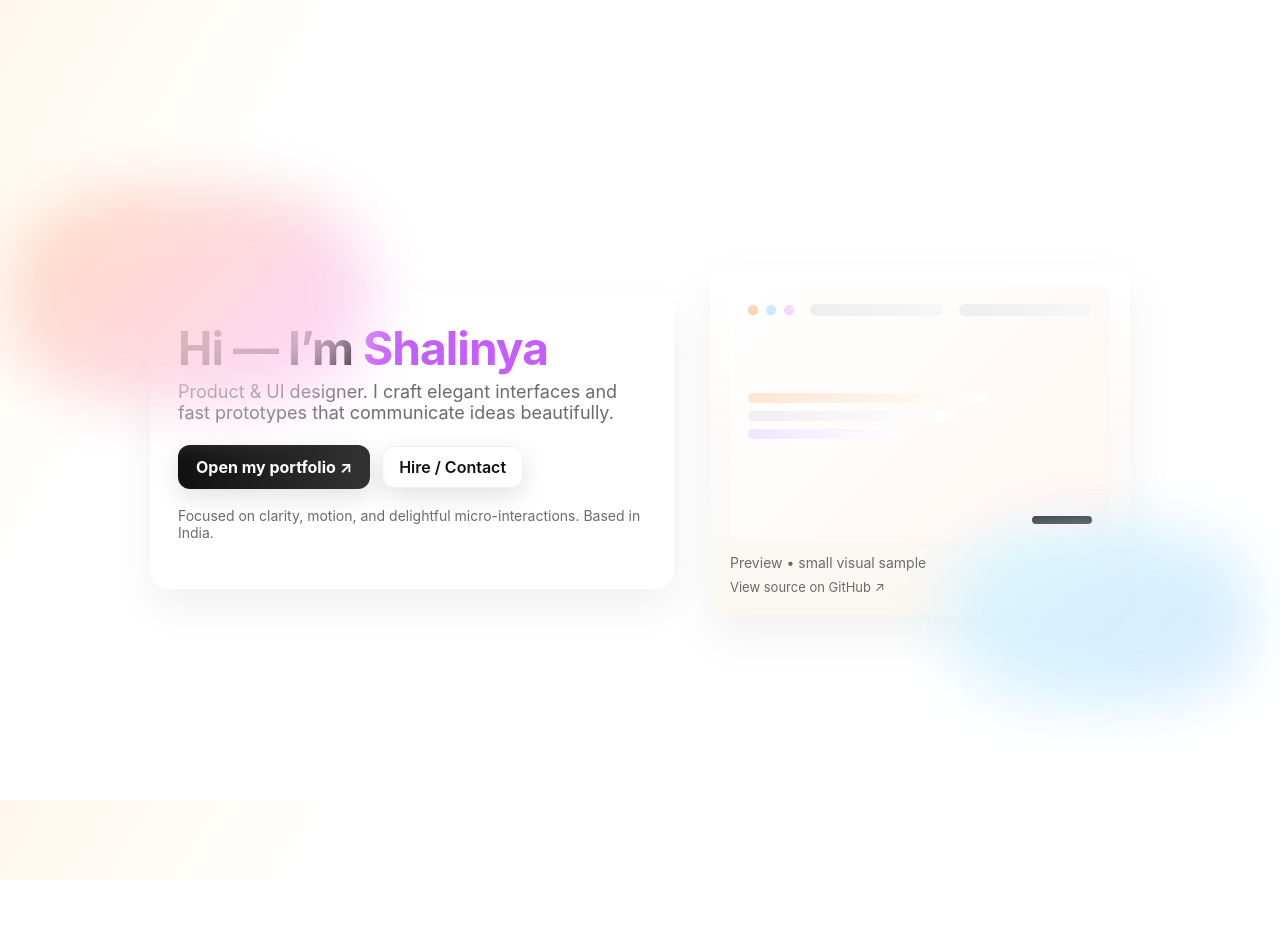
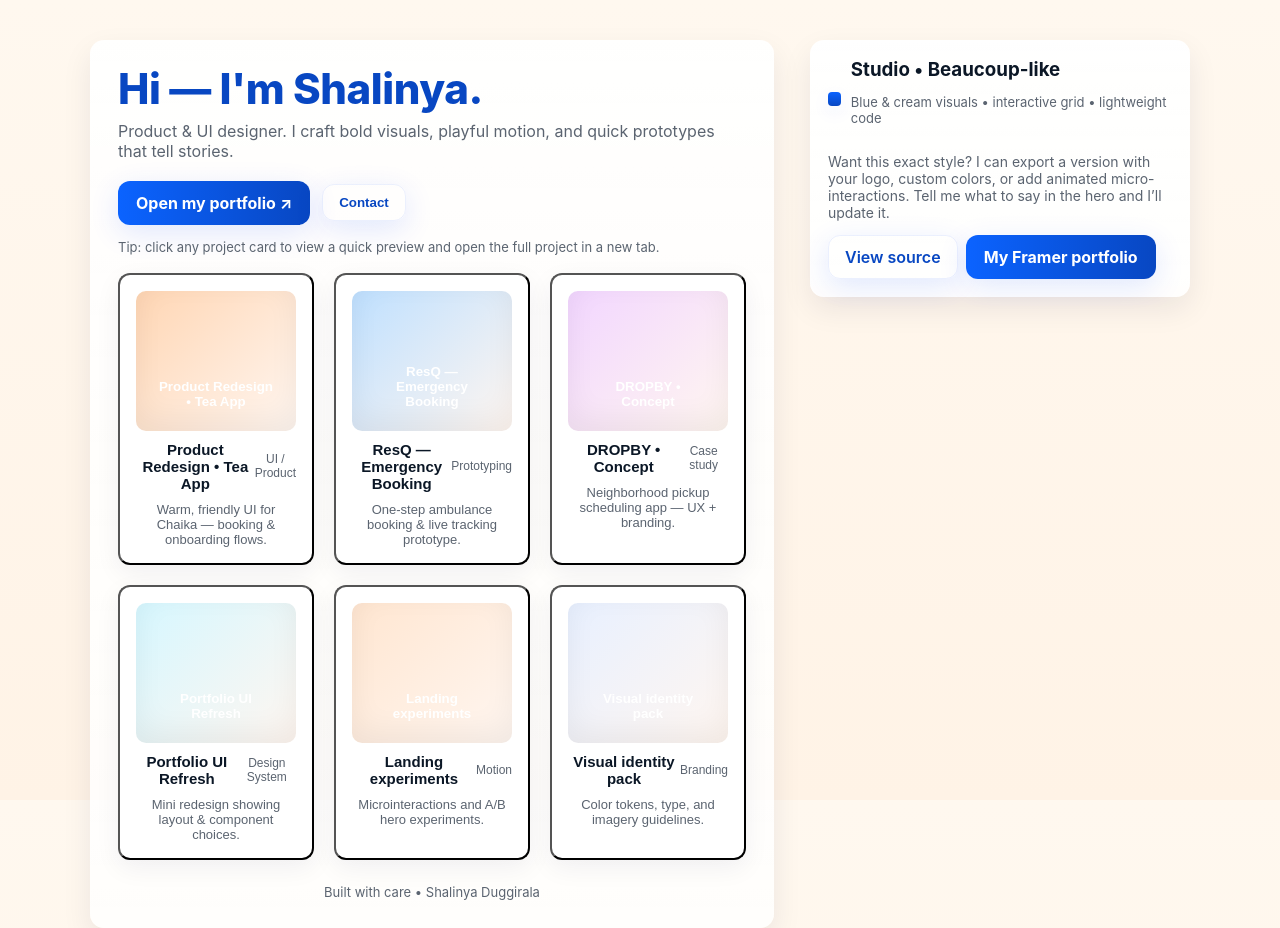
Before and after one commit to ShalinyaDuggirala/NEWFolios, a plain HTML site: page index.html in a window 1280 px wide. Before the commit the page ends 880 px from the top, so only its background shows below. Drawn offline with Linux system fonts and the light colour scheme.

Commit message:
Update index.html

```diff
--- a/index.html
+++ b/index.html
@@ -4,142 +4,256 @@
 <meta charset="utf-8" />
 <meta name="viewport" content="width=device-width,initial-scale=1" />
 <title>Hi — I'm Shalinya • Portfolio</title>
-<link rel="preconnect" href="https://fonts.gstatic.com" crossorigin>
 <style>
-  /* Fonts (system fallback friendly) */
   :root{
-    --bg1: #ffecd2;
-    --bg2: #fcb69f;
-    --accent: #111;
-    --muted: #6b6b6b;
+    --cream: #fff8ef;
+    --cream-2: #fff3e6;
+    --blue-1: #0b63ff;   /* main accent */
+    --blue-2: #0847c2;   /* dark accent */
+    --muted: #5b6470;
+    --card: #ffffff;
+    --glass: rgba(255,255,255,0.66);
+    --shadow: 0 12px 30px rgba(11,25,60,0.08);
+    --radius: 14px;
+    --gap: 20px;
   }
-  @media (prefers-reduced-motion: no-preference){
-    :root{ --float-anim: 10s linear infinite; }
-  }
-  html,body{height:100%;margin:0}
+  *{box-sizing:border-box}
+  html,body{height:100%;margin:0;font-family:Inter, system-ui, -apple-system, "Segoe UI", Roboto, "Helvetica Neue", Arial;color:#0b1726}
   body{
-    font-family: Inter, ui-sans-serif, system-ui, -apple-system, "Segoe UI", Roboto, "Helvetica Neue", Arial;
-    color:var(--accent);
+    background: linear-gradient(180deg,var(--cream) 0%, var(--cream-2) 100%);
     -webkit-font-smoothing:antialiased;
     -moz-osx-font-smoothing:grayscale;
-    background: linear-gradient(120deg,#fff7ec 0%, #fff 20%), radial-gradient(600px 400px at 10% 10%, rgba(255,200,160,0.20), transparent 20%), radial-gradient(500px 350px at 90% 90%, rgba(200,160,255,0.06), transparent 20%);
-    display:flex;align-items:center;justify-content:center;padding:40px;
+    padding:40px;
+    display:flex;
+    align-items:flex-start;
+    justify-content:center;
   }
 
-  /* container card */
-  .stage{
-    max-width:980px;width:100%;position:relative;display:grid;grid-template-columns:1fr 420px;gap:36px;align-items:center;
+  /* stage */
+  .wrap{max-width:1100px;width:100%;display:grid;grid-template-columns:1fr 380px;gap:36px;align-items:start}
+  @media (max-width:980px){ .wrap{grid-template-columns:1fr; padding:0 12px} }
+
+  /* HERO */
+  .hero{
+    background: linear-gradient(180deg, rgba(255,255,255,0.9), rgba(255,255,255,0.82));
+    border-radius:var(--radius);
+    padding:28px;
+    box-shadow:var(--shadow);
+    position:relative;
+    overflow:visible;
   }
+  #hero-title{font-size:42px;line-height:1.02;margin:0 0 10px;font-weight:800;letter-spacing:-0.01em;color:var(--blue-2)}
+  #hero-sub{margin:0 0 20px;color:var(--muted);font-size:16px;max-width:62ch}
+  .hero .actions{display:flex;gap:12px;align-items:center}
+  .btn{
+    display:inline-flex;align-items:center;gap:10px;padding:12px 18px;border-radius:12px;text-decoration:none;font-weight:700;cursor:pointer;border:none;
+    background:linear-gradient(90deg,var(--blue-1),var(--blue-2));color:#fff;box-shadow:0 8px 30px rgba(11,63,255,0.12);
+  }
+  .btn.ghost{background:transparent;color:var(--blue-2);border:1px solid rgba(11,63,255,0.08);font-weight:600;padding:10px 16px}
+  .note{margin-top:14px;color:var(--muted);font-size:13px}
 
-  /* left: big headline */
-  .hero{
-    padding:34px 28px;border-radius:18px;background:linear-gradient(180deg, rgba(255,255,255,0.85), rgba(255,255,255,0.7));
-    box-shadow:0 18px 40px rgba(15,15,15,0.06);backdrop-filter: blur(6px);
+  /* GRID */
+  .grid-wrap{margin-top:18px}
+  .grid{
+    display:grid;
+    grid-template-columns:repeat(3, 1fr);
+    gap:var(--gap);
   }
-  h1{
-    margin:0 0 10px;font-size:46px;line-height:1.02;letter-spacing:-0.02em;
-    font-weight:700;
+  @media (max-width:980px){ .grid{grid-template-columns:repeat(2,1fr)} }
+  @media (max-width:520px){ .grid{grid-template-columns:1fr} }
+
+  .card{
+    background:var(--card);
+    border-radius:12px;
+    padding:16px;
+    box-shadow:0 8px 26px rgba(8,20,60,0.06);
+    cursor:pointer;
+    transform-origin:center;
+    transition:transform 280ms cubic-bezier(.2,.9,.2,1), box-shadow 280ms;
+    display:flex;flex-direction:column;gap:10px;
   }
-  p.lead{margin:0 0 22px;color:var(--muted);font-size:18px;max-width:50ch}
-  .ctas{display:flex;gap:12px;align-items:center}
-  .btn{
-    display:inline-flex;align-items:center;gap:10px;padding:12px 18px;border-radius:12px;text-decoration:none;font-weight:700;
-    background:linear-gradient(90deg,#111,#333);color:#fff;border:none;cursor:pointer;
-    box-shadow:0 8px 24px rgba(17,17,17,0.12);
+  .card:focus{outline:4px solid rgba(11,99,255,0.12)}
+  .card:hover{transform:translateY(-8px) rotateX(6deg); box-shadow:0 24px 60px rgba(8,20,60,0.09)}
+  .thumb{
+    height:140px;border-radius:10px;background:linear-gradient(135deg,var(--blue-1),#9fb8ff);display:flex;align-items:end;padding:12px;color:white;font-weight:700;
+    box-shadow:inset 0 -10px 30px rgba(0,0,0,0.06);
   }
-  .btn.secondary{background:transparent;color:var(--accent);border:1px solid rgba(0,0,0,0.06);font-weight:600;padding:10px 16px}
-  .btn:focus{outline:3px solid rgba(0,0,0,0.08);outline-offset:4px}
+  .meta{display:flex;justify-content:space-between;align-items:center}
+  .title{font-size:15px;font-weight:700;color:#0b1726}
+  .tag{font-size:12px;color:var(--muted)}
 
-  /* right: preview card with soft mock */
+  /* RIGHT PANEL */
   .panel{
-    padding:20px;border-radius:16px;background: linear-gradient(180deg, rgba(255,255,255,0.9), rgba(250,245,240,0.85));
-    box-shadow:0 20px 50px rgba(12,12,12,0.06);
+    position:sticky;top:36px;
+    background:linear-gradient(180deg, rgba(255,255,255,0.95), rgba(255,255,255,0.9));
+    border-radius:var(--radius);padding:18px;box-shadow:var(--shadow);
   }
-  .panel .mock{
-    border-radius:12px;height:220px;background:linear-gradient(135deg,#fff,#fff6f2);
-    display:flex;flex-direction:column;gap:10px;padding:18px;
-  }
-  .dotrow{display:flex;gap:8px;align-items:center}
-  .dot{width:10px;height:10px;border-radius:50%;background:#ffd6b4;box-shadow:inset 0 -1px 0 rgba(0,0,0,0.06)}
-  .line{height:12px;background:linear-gradient(90deg,#eee,#f7f7f7);border-radius:6px;margin-left:8px;flex:1;align-self:center}
+  .panel h3{margin:0 0 8px}
+  .small{color:var(--muted);font-size:14px}
 
-  /* floating decorative blobs */
-  .blob{
-    position:absolute;border-radius:40%;
-    transform-origin:center;
-    filter: blur(28px);
-    opacity:0.85;
-  }
-  .b1{width:360px;height:220px;left:-140px;top:-80px;background:linear-gradient(135deg,#ffd6b4,#fbd0ff);animation:float1 var(--float-anim) infinite}
-  .b2{width:300px;height:180px;right:-120px;bottom:-90px;background:linear-gradient(135deg,#d6f7ff,#cde7ff);animation:float2 calc(var(--float-anim) * 1.2) infinite}
-  @keyframes float1{0%{transform:translateY(0) rotate(0deg)}50%{transform:translateY(-18px) rotate(6deg)}100%{transform:translateY(0) rotate(0deg)}}
-  @keyframes float2{0%{transform:translateY(0) rotate(0deg)}50%{transform:translateY(22px) rotate(-6deg)}100%{transform:translateY(0) rotate(0deg)}}
+  /* decorative header accent */
+  .accent-row{display:flex;gap:10px;align-items:center;margin-bottom:12px}
+  .accent-dot{width:14px;height:14px;border-radius:4px;background:linear-gradient(180deg,var(--blue-1),var(--blue-2));box-shadow:0 6px 18px rgba(11,63,255,0.08)}
 
-  /* responsive */
-  @media (max-width:980px){
-    .stage{grid-template-columns:1fr;gap:18px}
-    h1{font-size:34px}
-    .panel{order:1}
-  }
-  @media (max-width:480px){
-    body{padding:20px}
-    h1{font-size:28px}
-    p.lead{font-size:15px}
-    .mock{height:160px}
-  }
+  /* modal */
+  .modal-backdrop{position:fixed;inset:0;display:none;align-items:center;justify-content:center;background:rgba(6,10,20,0.48);z-index:60;padding:20px}
+  .modal{background:var(--card);max-width:820px;width:100%;border-radius:12px;padding:20px;box-shadow:0 30px 80px rgba(6,12,28,0.3)}
+  .modal .row{display:flex;gap:18px;align-items:flex-start}
+  .modal .preview{flex:1;background:linear-gradient(135deg,#f6fbff,#eef6ff);border-radius:8px;height:260px;display:flex;align-items:center;justify-content:center;font-weight:700;color:var(--blue-2)}
+  .modal .info{width:320px}
+  .close-btn{background:transparent;border:1px solid rgba(11,63,255,0.08);padding:8px 12px;border-radius:10px;cursor:pointer}
 
-  /* subtle entrance */
-  .hero, .panel{transform:translateY(8px);opacity:0;animation:enter 700ms ease forwards 120ms}
-  .panel{animation-delay:220ms}
-  @keyframes enter{to{transform:none;opacity:1}}
+  /* small helpers */
+  .muted{color:var(--muted);font-size:13px}
+  footer{margin-top:24px;color:var(--muted);font-size:13px;text-align:center}
+
+  /* subtle entrance animation */
+  .hero, .panel, .grid .card{opacity:0;transform:translateY(12px);animation:enter 560ms ease forwards}
+  .hero{animation-delay:80ms}.panel{animation-delay:160ms}.grid .card{animation-delay:220ms}
+  @keyframes enter{to{opacity:1;transform:none}}
+
 </style>
 </head>
 <body>
-  <div class="stage" role="main" aria-labelledby="title">
-    <div class="hero" aria-hidden="false">
-      <h1 id="title">Hi — I’m <span style="color:#c55dff">Shalinya</span></h1>
-      <p class="lead">Product & UI designer. I craft elegant interfaces and fast prototypes that communicate ideas beautifully.</p>
+  <div class="wrap" role="main">
+    <!-- HERO + GRID column -->
+    <section class="hero" aria-labelledby="hero-title">
+      <!-- EDITABLE TEXT → change this -->
+      <h1 id="hero-title">Hi — I'm <span style="color:var(--blue-2)">Shalinya</span>.</h1>
+      <p id="hero-sub">Product & UI designer. I craft bold visuals, playful motion, and quick prototypes that tell stories.</p>
+      <!-- /editable -->
 
-      <div class="ctas" role="group" aria-label="primary actions">
+      <div class="actions">
         <a class="btn" href="https://shalinyaduggirala.framer.website/" target="_blank" rel="noopener">Open my portfolio ↗</a>
-        <a class="btn secondary" href="mailto:shalinya@example.com">Hire / Contact</a>
+        <button class="btn ghost" id="contactBtn">Contact</button>
       </div>
 
-      <p style="margin-top:18px;color:var(--muted);font-size:14px">Focused on clarity, motion, and delightful micro-interactions. Based in India.</p>
-    </div>
+      <p class="note">Tip: click any project card to view a quick preview and open the full project in a new tab.</p>
 
-    <aside class="panel" aria-label="preview panel">
-      <div class="mock" aria-hidden="true">
-        <div class="dotrow">
-          <div style="display:flex;gap:8px">
-            <div class="dot" style="background:#ffd6b4"></div>
-            <div class="dot" style="background:#cfe9ff"></div>
-            <div class="dot" style="background:#f7d6ff"></div>
-          </div>
-          <div style="flex:1;display:flex;gap:8px;align-items:center">
-            <div class="line" style="width:48%"></div>
-            <div class="line" style="width:30%"></div>
-          </div>
-        </div>
-
-        <div style="flex:1;display:flex;flex-direction:column;justify-content:center;gap:8px">
-          <div style="height:10px;background:linear-gradient(90deg,#ffe6d1,#fff);border-radius:6px;width:70%"></div>
-          <div style="height:10px;background:linear-gradient(90deg,#efefef,#fff);border-radius:6px;width:60%"></div>
-          <div style="height:10px;background:linear-gradient(90deg,#efe6ff,#fff);border-radius:6px;width:45%"></div>
-        </div>
-
-        <div style="display:flex;gap:10px;justify-content:flex-end">
-          <div style="width:60px;height:8px;background:#111;border-radius:8px"></div>
+      <!-- Interactive grid -->
+      <div class="grid-wrap">
+        <div class="grid" id="projectsGrid" aria-live="polite">
+          <!-- Cards generated in JS -->
         </div>
       </div>
 
-      <p style="margin:12px 0 0;color:var(--muted);font-size:14px">Preview • small visual sample</p>
-      <p style="margin:8px 0 0;font-size:13px"><a href="https://github.com/ShalinyaDuggirala/NEWFolios" target="_blank" rel="noopener" style="color:var(--muted);text-decoration:none">View source on GitHub ↗</a></p>
+      <footer>Built with care • Shalinya Duggirala</footer>
+    </section>
+
+    <!-- RIGHT panel -->
+    <aside class="panel" aria-label="About & quick links">
+      <div class="accent-row">
+        <div class="accent-dot" aria-hidden="true"></div>
+        <div>
+          <h3 style="margin:0">Studio • Beaucoup-like</h3>
+          <p class="small muted">Blue & cream visuals • interactive grid • lightweight code</p>
+        </div>
+      </div>
+
+      <p class="small">Want this exact style? I can export a version with your logo, custom colors, or add animated micro-interactions. Tell me what to say in the hero and I’ll update it.</p>
+
+      <div style="margin-top:14px;display:flex;gap:8px">
+        <a class="btn ghost" href="https://github.com/ShalinyaDuggirala/NEWFolios" target="_blank">View source</a>
+        <a class="btn" href="https://shalinyaduggirala.framer.website/" target="_blank">My Framer portfolio</a>
+      </div>
     </aside>
+  </div>
 
-    <!-- decorative blobs -->
-    <div class="blob b1" aria-hidden="true"></div>
-    <div class="blob b2" aria-hidden="true"></div>
+  <!-- modal -->
+  <div class="modal-backdrop" id="modal" role="dialog" aria-modal="true" aria-hidden="true">
+    <div class="modal" role="document">
+      <div style="display:flex;justify-content:flex-end"><button class="close-btn" id="closeModal">Close</button></div>
+      <div class="row">
+        <div class="preview" id="modalPreview">Preview</div>
+        <div class="info">
+          <h4 id="modalTitle">Project title</h4>
+          <p id="modalDesc" class="muted">Short description of the project goes here.</p>
+          <p style="margin-top:12px"><a id="modalLink" class="btn" href="#" target="_blank">Open project ↗</a></p>
+        </div>
+      </div>
+    </div>
   </div>
+
+<script>
+  // sample project data — update these with your real projects and links
+  const projects = [
+    { id:1, title:"Product Redesign • Tea App", tag:"UI / Product", color:"#ffd6b4", desc:"Warm, friendly UI for Chaika — booking & onboarding flows.", url:"https://shalinyaduggirala.framer.website/" },
+    { id:2, title:"ResQ — Emergency Booking", tag:"Prototyping", color:"#bfe0ff", desc:"One-step ambulance booking & live tracking prototype.", url:"https://shalinyaduggirala.framer.website/" },
+    { id:3, title:"DROPBY • Concept", tag:"Case study", color:"#f2d6ff", desc:"Neighborhood pickup scheduling app — UX + branding.", url:"https://shalinyaduggirala.framer.website/" },
+    { id:4, title:"Portfolio UI Refresh", tag:"Design System", color:"#d6f7ff", desc:"Mini redesign showing layout & component choices.", url:"https://shalinyaduggirala.framer.website/" },
+    { id:5, title:"Landing experiments", tag:"Motion", color:"#ffe6d1", desc:"Microinteractions and A/B hero experiments.", url:"https://shalinyaduggirala.framer.website/" },
+    { id:6, title:"Visual identity pack", tag:"Branding", color:"#e8f0ff", desc:"Color tokens, type, and imagery guidelines.", url:"https://shalinyaduggirala.framer.website/" },
+  ];
+
+  const grid = document.getElementById('projectsGrid');
+
+  function makeCard(p){
+    const el = document.createElement('button');
+    el.className = 'card';
+    el.type = 'button';
+    el.setAttribute('aria-label', `${p.title} — ${p.tag}`);
+    el.innerHTML = `
+      <div class="thumb" style="background: linear-gradient(135deg, ${p.color}, #fff6f0)">
+        <div style="padding:10px;">${p.title}</div>
+      </div>
+      <div class="meta">
+        <div class="title">${p.title}</div>
+        <div class="tag">${p.tag}</div>
+      </div>
+      <div class="muted">${p.desc}</div>
+    `;
+    // open modal on click
+    el.addEventListener('click', ()=> openModal(p));
+    // keyboard tilt / subtle 3D on pointer move
+    el.addEventListener('pointermove', e=>{
+      const rect = el.getBoundingClientRect();
+      const dx = (e.clientX - rect.left) / rect.width - 0.5;
+      const dy = (e.clientY - rect.top) / rect.height - 0.5;
+      el.style.transform = `translateY(-6px) rotateX(${(-dy*6)}deg) rotateY(${(dx*6)}deg)`;
+    });
+    el.addEventListener('pointerleave', ()=> el.style.transform = '');
+    return el;
+  }
+
+  // populate grid
+  projects.forEach(p => grid.appendChild(makeCard(p)));
+
+  // modal logic
+  const modal = document.getElementById('modal');
+  const modalTitle = document.getElementById('modalTitle');
+  const modalDesc = document.getElementById('modalDesc');
+  const modalLink = document.getElementById('modalLink');
+  const modalPreview = document.getElementById('modalPreview');
+  const closeModalBtn = document.getElementById('closeModal');
+
+  function openModal(p){
+    modalTitle.textContent = p.title;
+    modalDesc.textContent = p.desc;
+    modalLink.href = p.url;
+    modalPreview.textContent = p.tag;
+    modal.style.display = 'flex';
+    modal.setAttribute('aria-hidden','false');
+    // trap focus to close button
+    closeModalBtn.focus();
+  }
+  function closeModal(){
+    modal.style.display = 'none';
+    modal.setAttribute('aria-hidden','true');
+  }
+  closeModalBtn.addEventListener('click', closeModal);
+  modal.addEventListener('click', (e)=>{ if(e.target===modal) closeModal(); });
+  window.addEventListener('keydown', (e)=>{ if(e.key==='Escape') closeModal(); });
+
+  // contact quick action
+  document.getElementById('contactBtn').addEventListener('click', ()=>{
+    window.location.href = 'mailto:shalinya@example.com?subject=Hi%20Shalinya';
+  });
+
+  // small: enable changing hero text via developer console if you want quick edits
+  window.setHero = ({title, sub})=>{
+    if(title) document.getElementById('hero-title').innerHTML = title;
+    if(sub) document.getElementById('hero-sub').textContent = sub;
+  };
+</script>
 </body>
 </html>
```
